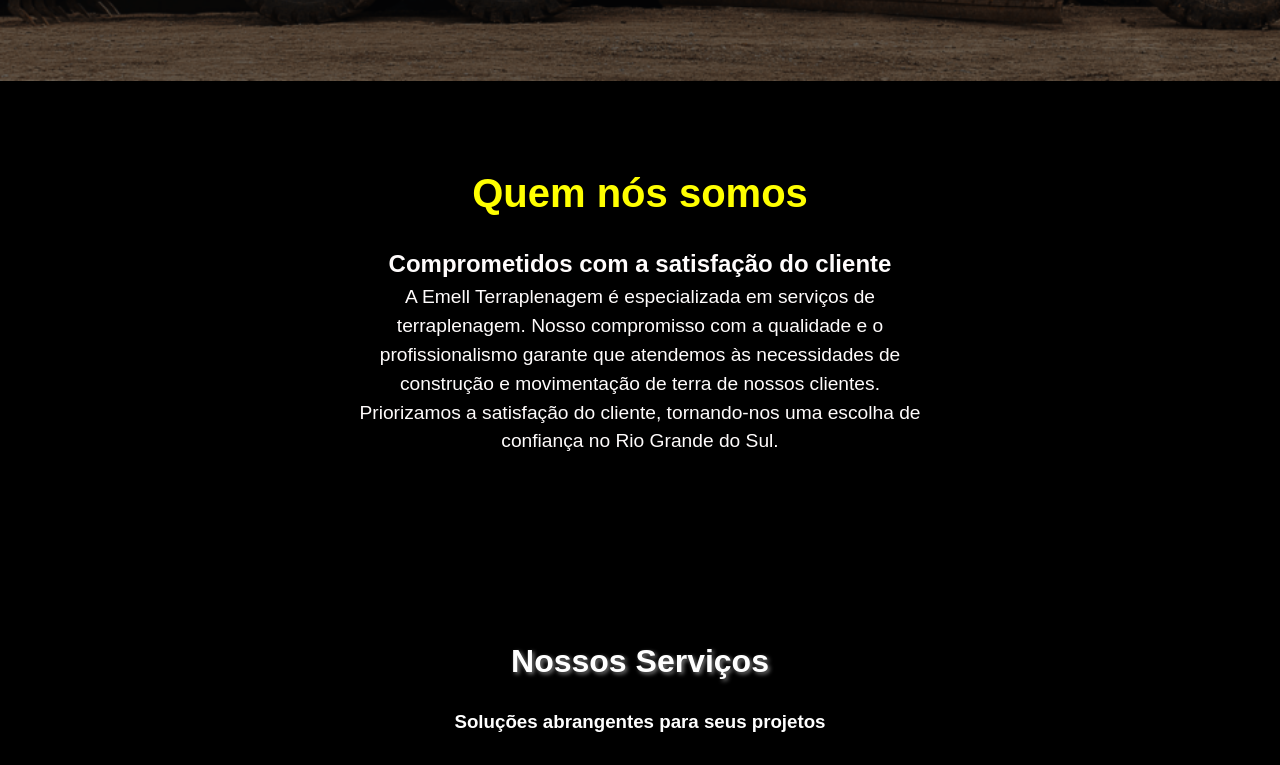
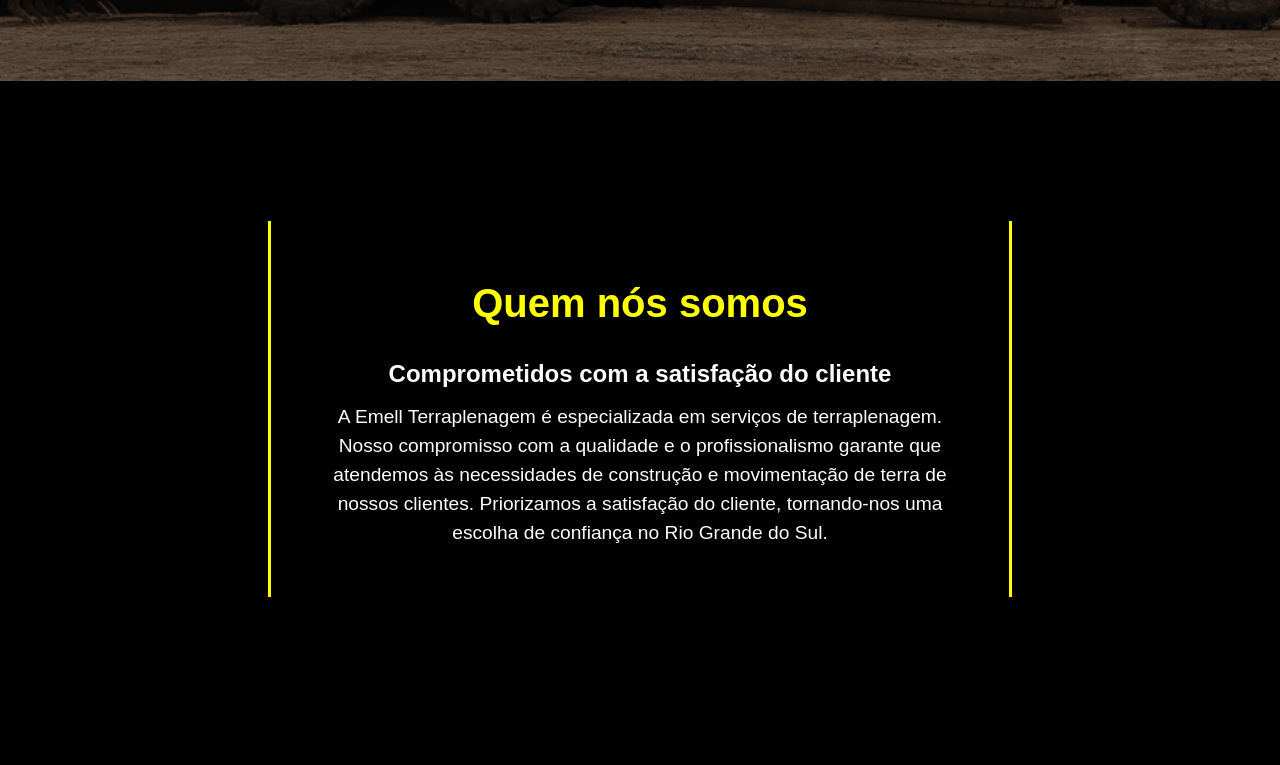
Before and after one commit to Mathluiz23/tremell, a Next.js app: page / in a window 1280 px wide. Shown: the part 719-1484 px from the top of the page. Built offline with nearby package versions, Linux system fonts and the light colour scheme.

Commit message:
:art: adjusting section about

```diff
--- a/src/app/styles/Sobre.module.css
+++ b/src/app/styles/Sobre.module.css
@@ -2,12 +2,15 @@
   padding: 60px 20px;
   background-color: black;
   text-align: center;
+
 }
 
 .sobreContent {
-  width: 50%;
-  margin: 0 auto;
-  padding: 20px;
+  width: 60%;
+  margin: 80px auto;
+  padding: 50px;
+  border-left: 3px solid yellow;
+  border-right: 3px solid yellow;
 }
 
 .sobre h2 {
@@ -25,6 +28,7 @@
   font-size: 1.2rem;
   color: #fffcfc;
   line-height: 1.5;
+  margin-top: 10px;
 }
 
 /* Responsividade */
```
